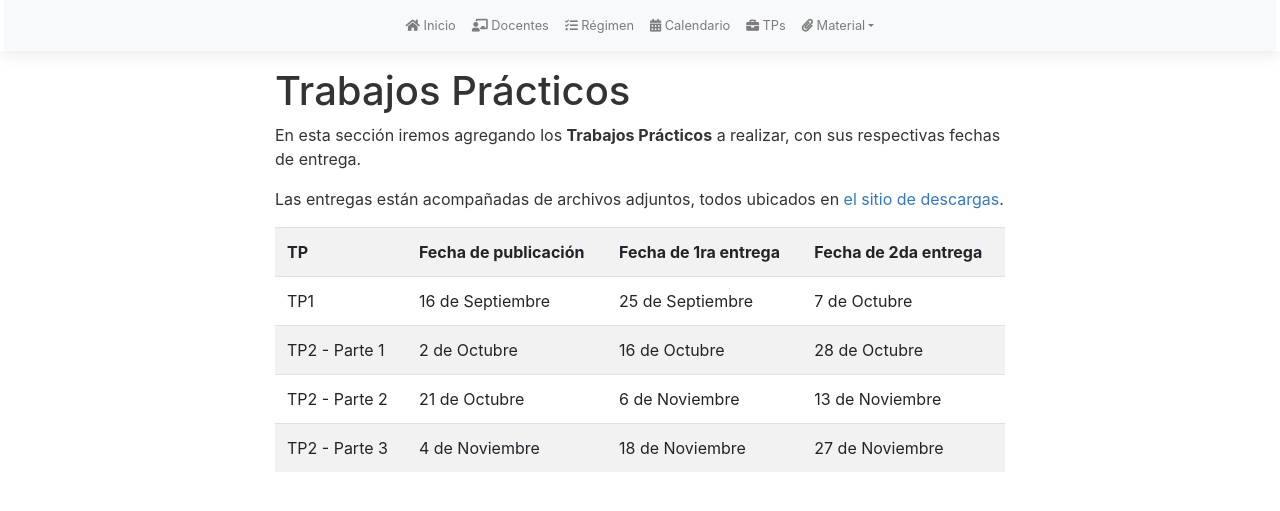
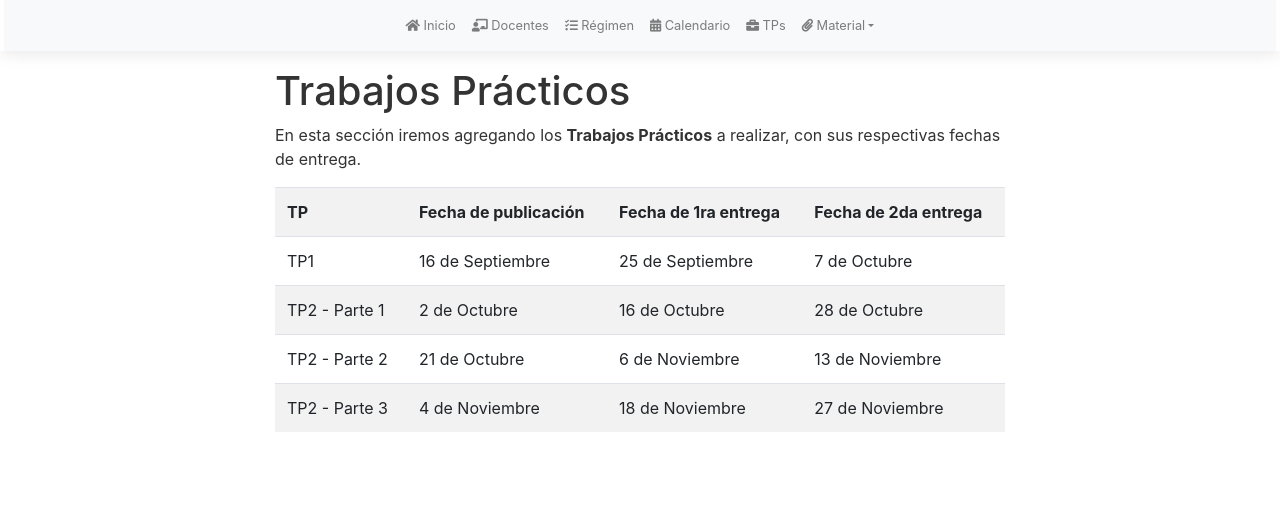
Before and after one commit to intro-tb022/intro, a Jekyll site: the page built from tps.md, in a window 1280 px wide. Shown: the top 511 px of the page. Built offline with Jekyll 4.4.1, drawn with Linux system fonts in a browser that asks for light colours; nearby versions of some CDN libraries; our own code applies the rules of GitHub Pages for plain Markdown files.

Commit message:
Fix calendario and maybe links

```diff
--- a/_includes/header.html
+++ b/_includes/header.html
@@ -10,16 +10,16 @@
             <ul class="navbar-nav mr-auto mt-2 mt-lg-0 small mx-auto">
                 <li class="nav-item {% if page.permalink == '/' %}active{% endif %}"><a class="nav-link"
                         href="{{ '/' | relative_url }}"><span class="fa fa-home"></span> Inicio</a></li>
-                <li class="nav-item {% if page.permalink == '/docentes/' %}active{% endif %}"><a class="nav-link"
-                        href="{{ '/docentes/' | relative_url }}"><span class="fa fa-chalkboard-teacher"></span>
+                <li class="nav-item {% if page.permalink == 'docentes/' %}active{% endif %}"><a class="nav-link"
+                        href="{{ 'docentes/' | relative_url }}"><span class="fa fa-chalkboard-teacher"></span>
                         Docentes</a></li>
-                <li class="nav-item {% if page.permalink == '/regimen/' %}active{% endif %}"><a class="nav-link"
-                        href="{{ '/regimen/' | relative_url }}"><span class="fa fa-tasks"></span> Régimen</a></li>
-                <li class="nav-item {% if page.permalink == '/calendario/' %}active{% endif %}"><a class="nav-link"
-                        href="{{ '/calendario/' | relative_url }}"><span class="fa fa-calendar-alt"></span>
+                <li class="nav-item {% if page.permalink == 'regimen/' %}active{% endif %}"><a class="nav-link"
+                        href="{{ 'regimen/' | relative_url }}"><span class="fa fa-tasks"></span> Régimen</a></li>
+                <li class="nav-item {% if page.permalink == 'calendario/' %}active{% endif %}"><a class="nav-link"
+                        href="{{ 'calendario/' | relative_url }}"><span class="fa fa-calendar-alt"></span>
                         Calendario</a></li>
-                <li class="nav-item {% if page.permalink == '/tps/' %}active{% endif %}"><a class="nav-link"
-                        href="{{ '/tps/' | relative_url }}"><span class="fa fa-briefcase"></span> TPs</a></li>
+                <li class="nav-item {% if page.permalink == 'tps/' %}active{% endif %}"><a class="nav-link"
+                        href="{{ 'tps/' | relative_url }}"><span class="fa fa-briefcase"></span> TPs</a></li>
                 <!-- {% assign menu_material = "/bibliografia/, /material, /faq/" | split: ", " %} -->
                 <li
                         class="nav-item dropdown {% if page.permalink contains 'material' or menu_material contains page.permalink %}active{% endif %}">
@@ -27,10 +27,10 @@
                                 aria-haspopup="true" aria-expanded="false">
                                 <span class="fa fa-paperclip"></span> Material</a>
                         <ul class="dropdown-menu">
-                                <li class="{% if page.permalink == '/links_utiles/' %}active{% endif %}"><a class="dropdown-item"
-                                                href="{{ '/material/links_utiles/' | relative_url }}"><span class="fa fa-book"></span> Links Útiles</a></li>
-                                <li class="{% if page.permalink == '/instalacion_linux/' %}active{% endif %}"><a class="dropdown-item"
-                                                href="{{ '/material/instalacion_linux/' | relative_url }}"><span class="fa fa-book-reader"></span> Instalación de Linux</a></li>
+                                <li class="{% if page.permalink == 'links_utiles/' %}active{% endif %}"><a class="dropdown-item"
+                                                href="{{ 'material/links_utiles/' | relative_url }}"><span class="fa fa-book"></span> Links Útiles</a></li>
+                                <li class="{% if page.permalink == 'instalacion_linux/' %}active{% endif %}"><a class="dropdown-item"
+                                                href="{{ 'material/instalacion_linux/' | relative_url }}"><span class="fa fa-book-reader"></span> Instalación de Linux</a></li>
                         </ul>
                 </li>
             </ul>
--- a/tps.md
+++ b/tps.md
@@ -3,8 +3,6 @@
 
 En esta sección iremos agregando los **Trabajos Prácticos** a realizar, con sus
 respectivas fechas de entrega.
-
-Las entregas están acompañadas de archivos adjuntos, todos ubicados en [el sitio de descargas]({{site.skel}}).
 
 <table class="table table-striped">
   <tbody id="tabla-trabajos">
```
Also changed, not shown: calendario.md (+1 -10 lines), material/links_utiles.md (+1 -0 lines).
